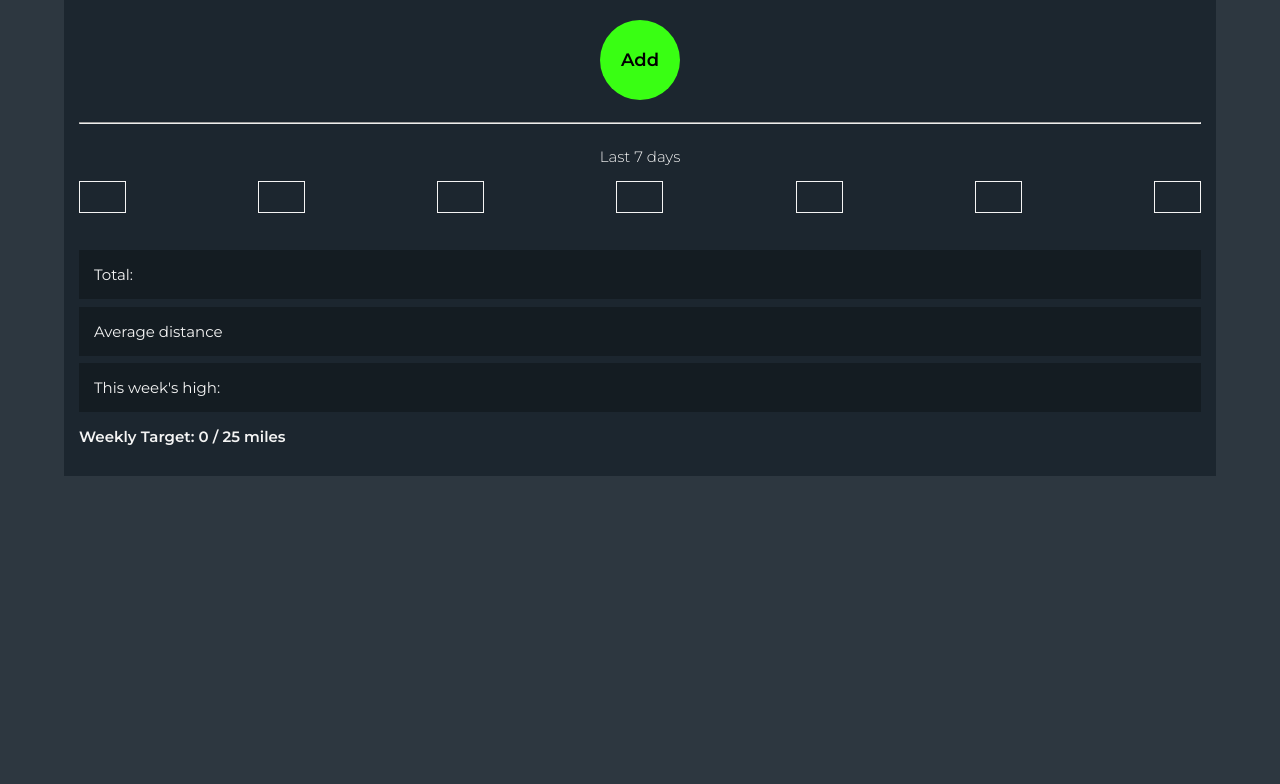
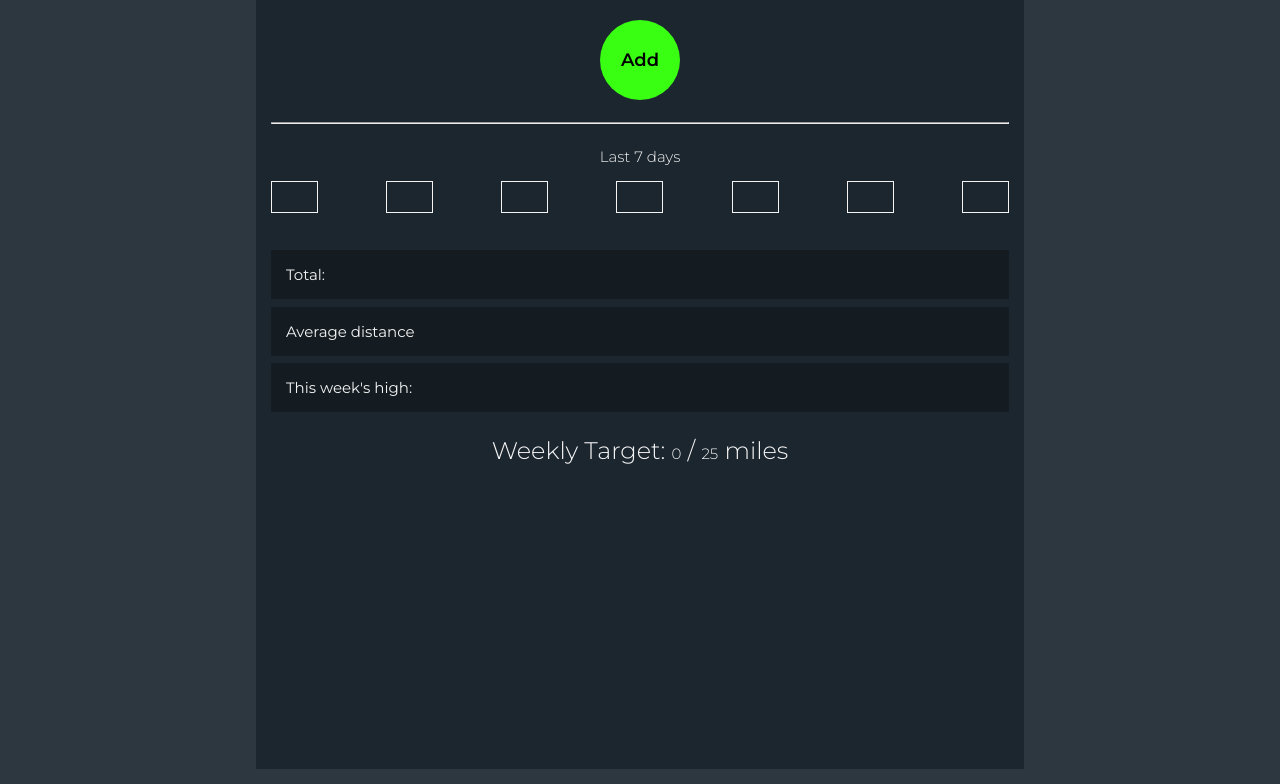
Before and after one commit to NF1991/running-tracker, a plain HTML site: page index.html in a window 1280 px wide. Shown: the part 331-1115 px from the top of the page. Before the commit the page ends 822 px from the top, so only its background shows below. Drawn offline with Linux system fonts and the light colour scheme.

Commit message:
Update css and js

```diff
--- a/css/style.css
+++ b/css/style.css
@@ -84,3 +84,49 @@ li {
   margin: 0.5rem 0;
   padding: 0 1rem;
 }
+
+.progress {
+  text-align: center;
+  padding-bottom: 1rem;
+}
+
+.progress h3 {
+  font-size: 1.6rem;
+  font-weight: lighter;
+}
+
+.progressCircleContainer {
+  display: flex;
+  justify-content: center;
+}
+
+#progressCircle {
+  display: flex;
+  justify-content: center;
+  align-items: center;
+  width: 250px;
+  height: 250px;
+  border-radius: 50%;
+  /* background: conic-gradient(#70db70 50%, #2d3740 50%); */
+}
+
+#progressCenter {
+  width: 220px;
+  height: 220px;
+  border-radius: 50%;
+  background: #1c262f;
+}
+
+@media screen and (min-width: 800px) {
+  body {
+    width: 60%;
+  }
+
+  input[type="number"] {
+    width: 40%;
+  }
+
+  svg {
+    max-width: 50%;
+  }
+}
--- a/index.html
+++ b/index.html
@@ -95,9 +95,13 @@
       <section class="progress">
         <h3>
           Weekly Target: <span id="progressTotal">0</span> /
-          <span id="target">25</span> miles
+          <span id="target"></span> miles
         </h3>
-        <div class="progressCircleContainer"></div>
+        <div class="progressCircleContainer">
+          <div id="progressCircle">
+            <div id="progressCenter"></div>
+          </div>
+        </div>
       </section>
     </main>
     <!-- Javascript -->
--- a/javascript/script.js
+++ b/javascript/script.js
@@ -1,5 +1,7 @@
+const goal = 25;
 // Empty array to store entries
 let entries = [];
+document.querySelector("#target").innerText = goal;
 
 const entriesContainer = document.querySelector("#entries");
 
@@ -27,6 +29,21 @@ const calcAverage = () => {
   document.getElementById("average").innerText = average;
 };
 
+const weeklyHigh = () => {
+  const high = Math.max(...entries);
+  document.getElementById("high").innerText = high;
+};
+
+const calcGoal = () => {
+  const totalValue = entries.reduce(reducer).toFixed(1);
+  const completedPercent = totalValue / (goal / 100);
+  const progessCircle = document.querySelector("#progressCircle");
+  if (completedPercent > 100) {
+    completedPercent === 100;
+  }
+  progessCircle.style.background = `conic-gradient(#70db70 ${completedPercent}%, #2d3740 ${completedPercent}% 100%)`;
+};
+
 const handleSubmit = (event) => {
   event.preventDefault();
   const entry = Number(document.querySelector("#entry").value);
@@ -38,6 +55,8 @@ const handleSubmit = (event) => {
   addNewEntry(entry);
   calcTotal();
   calcAverage();
+  weeklyHigh();
+  calcGoal();
 };
 
 // Grab elements needed
```
